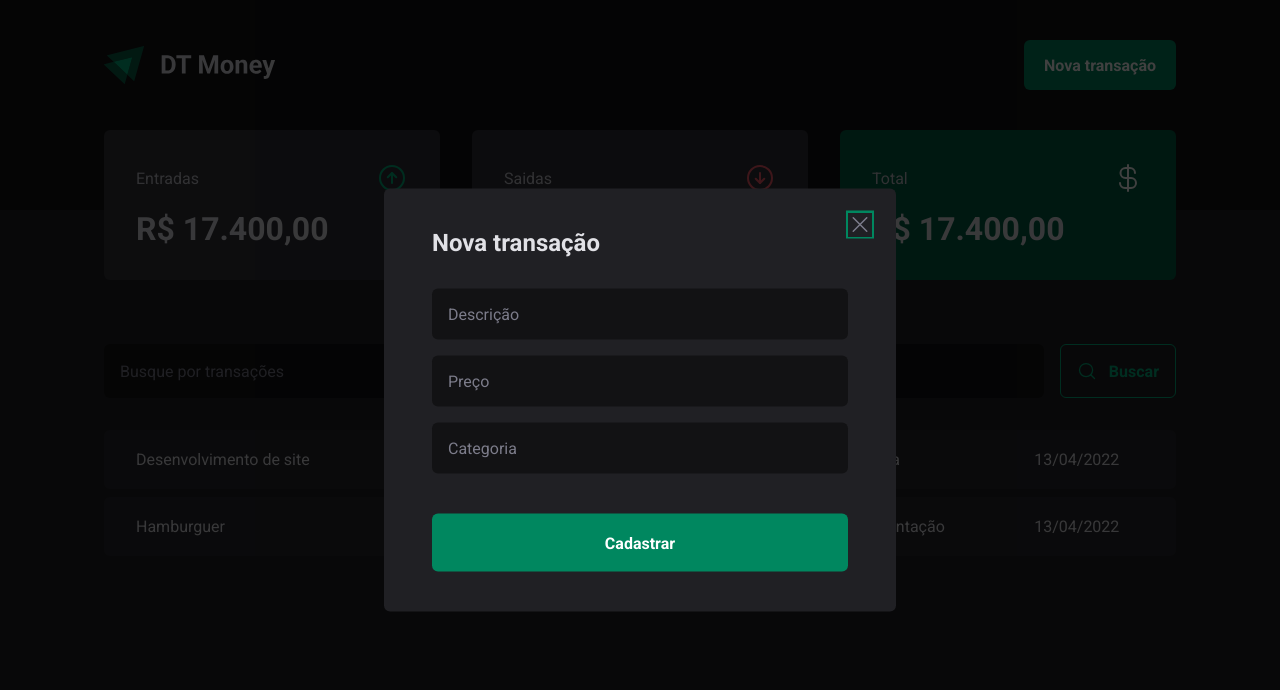
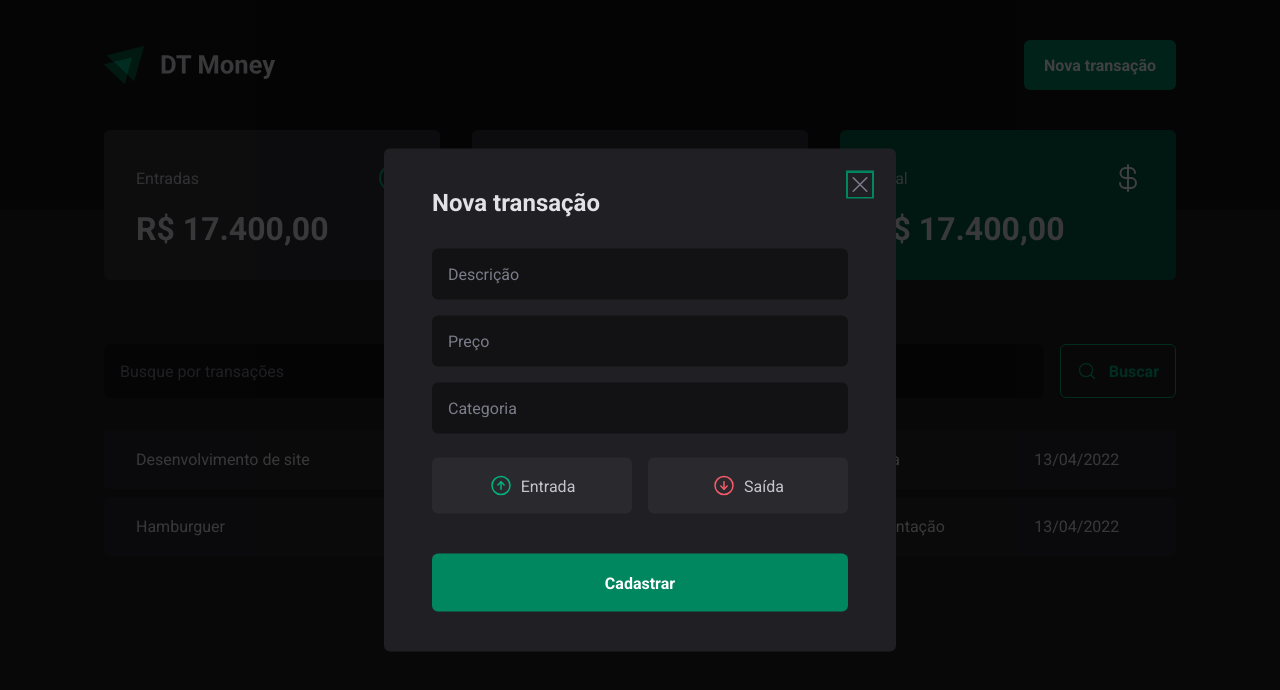
Before and after one commit to nikolasmarlon/03-dt-money, a React (Vite) app: page / in a window 1280 px wide. Both pictures are taken after a click on the button "Nova transação". Shown: the top 690 px of the page. Built offline with nearby package versions, Linux system fonts and the light colour scheme.

Commit message:
Criando Botões de entrada e saída

```diff
--- a/src/components/Header/NewTransactionModal/index.tsx
+++ b/src/components/Header/NewTransactionModal/index.tsx
@@ -1,6 +1,9 @@
 import * as Dialog from '@radix-ui/react-dialog'
-import { X } from 'phosphor-react'
-import { CloseButton, Content, Overlay } from './styles'
+import { ArrowCircleDown, ArrowCircleUp, X } from 'phosphor-react'
+import { CloseButton, Content, Overlay, TransactionType, TransactionTypeButton } from './styles'
+
+
+
 
 export function NewTransactionModal() {
     return (
@@ -17,6 +20,19 @@
                         <input type="number" placeholder='Preço' required/>
                         <input type="text" placeholder='Categoria'  required/>
 
+                        <TransactionType>
+                            <TransactionTypeButton variant='income'>
+                                <ArrowCircleUp size={24} />
+                                Entrada
+                            </TransactionTypeButton>
+
+                            <TransactionTypeButton variant='outcome'>
+                                <ArrowCircleDown size={24} />
+                                Saída
+                            </TransactionTypeButton>
+                        </TransactionType>
+
+
                         <button type='submit'>Cadastrar</button>
                     </form>
             </Content>
--- a/src/components/Header/NewTransactionModal/styles.ts
+++ b/src/components/Header/NewTransactionModal/styles.ts
@@ -69,3 +69,30 @@
 
     color: ${props => props.theme['gray-500']};
 `
+
+export const TransactionType = styled.div`
+    display: grid;
+    grid-template-columns: repeat(2, 1fr);
+    gap: 1rem;
+    margin-top: 0.5rem;
+`
+interface TrasactionTypeButtonProps {
+    variant: 'income' | 'outcome'
+}
+export const TransactionTypeButton = styled.button<TrasactionTypeButtonProps>`
+    background-color: ${props => props.theme['gray-700']};
+    padding: 1rem;
+    display: flex;
+    align-items: center;
+    justify-content: center;
+    gap: 0.5rem;
+    border-radius: 6px;
+    cursor: pointer;
+    border: 0;
+    color: ${props => props.theme['gray-300']};
+
+    svg {
+        color: ${props => props.variant === 'income' ? props.theme['green-300'] : props.theme['red-300'] };
+    }
+
+`
```
